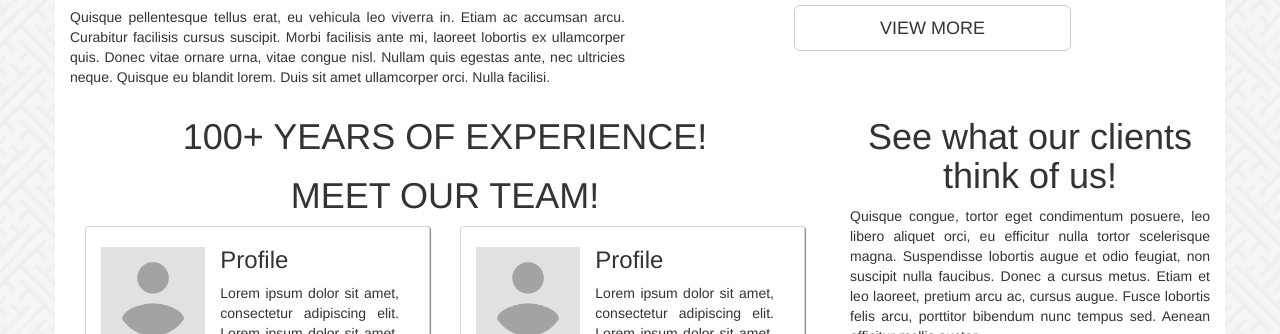
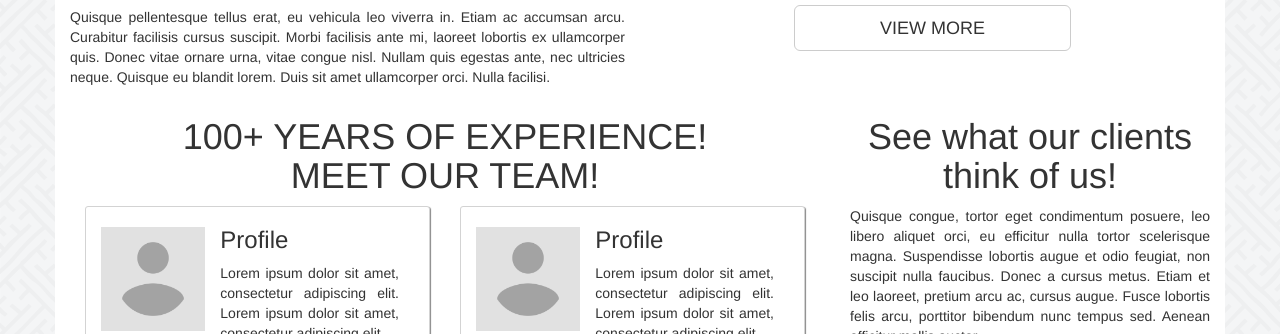
Before and after one commit to SeanG7/SeanG7.github.io, a plain HTML site: page index.html in a window 1280 px wide. Shown: the part 1451-1785 px from the top of the page. Drawn offline with Linux system fonts and the light colour scheme.

Commit message:
sub title change

```diff
--- a/index.html
+++ b/index.html
@@ -90,8 +90,7 @@
     <div class="row row-5 row-eq-height">
       <div class="col-xs-12 col-md-8 col-1 text-justify">
         <div class="col-xs-12 text-center">
-          <h1 class="text-uppercase">100+ years of experience!</h1>
-          <h1 class="text-uppercase">Meet our Team!</h1>
+          <h1 class="text-uppercase">100+ years of experience!</br>Meet our Team!</h1>
         </div>
         <div class="col-xs-12 col-md-6 ">
           <div class="col-xs-12 prof-container">
```
